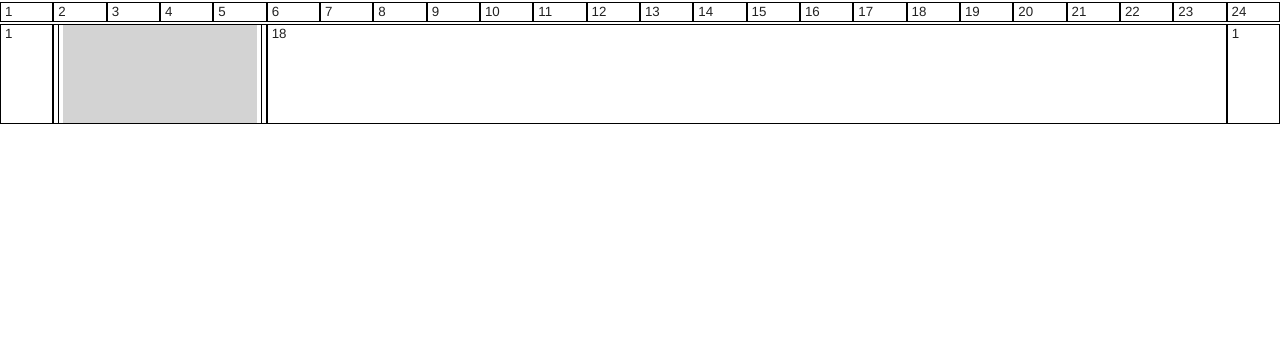
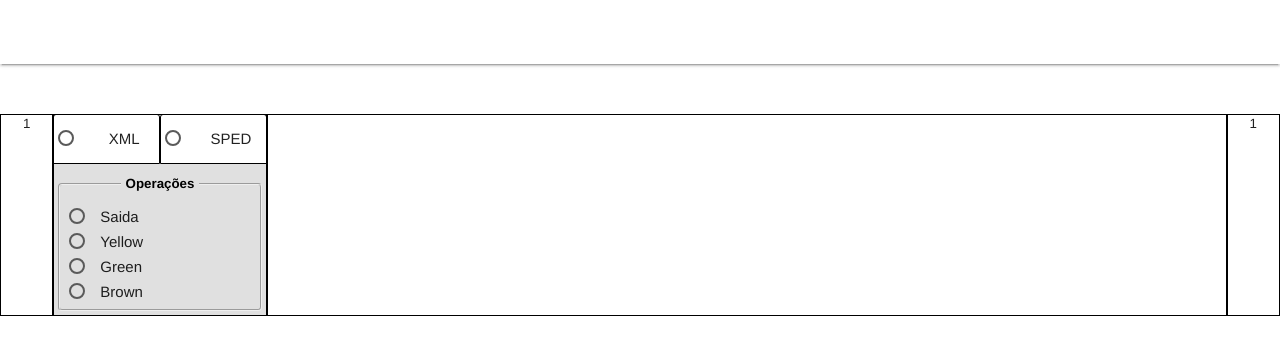
Before and after one commit to CassioLuis/web, a plain HTML site: page index.html in a window 1280 px wide. Drawn offline with nearby package versions, Linux system fonts and the light colour scheme.

Commit message:
alterações 26/05

```diff
--- a/index.html
+++ b/index.html
@@ -10,42 +10,60 @@
 
 <body>
     <div class="grid">
-        <div class="col col1">1</div>
-        <div class="col col1">2</div>
-        <div class="col col1">3</div>
-        <div class="col col1">4</div>
-        <div class="col col1">5</div>
-        <div class="col col1">6</div>
-        <div class="col col1">7</div>
-        <div class="col col1">8</div>
-        <div class="col col1">9</div>
-        <div class="col col1">10</div>
-        <div class="col col1">11</div>
-        <div class="col col1">12</div>
-        <div class="col col1">13</div>
-        <div class="col col1">14</div>
-        <div class="col col1">15</div>
-        <div class="col col1">16</div>
-        <div class="col col1">17</div>
-        <div class="col col1">18</div>
-        <div class="col col1">19</div>
-        <div class="col col1">20</div>
-        <div class="col col1">21</div>
-        <div class="col col1">22</div>
-        <div class="col col1">23</div>
-        <div class="col col1">24</div>
+        <nav></nav>
     </div>
-    <div class="grid">
-        <div class="col col1">1</div>
-        <div class="col col4">
-            <div class="col col24">
-                <div class="conteudo"></div>
+    <div class="grid margin-grid">
+        <div class="col1 col">1</div>
+        <div class="col4 col">
+            <ul class="tab-sistem grid">
+                <li class="col12">
+                    <input class="with-gap display-none" type="radio" nome="teste" id="xml">
+                    <label for="xml">XML</label>
+                </li>
+                <li class="col12">
+                    <input class="with-gap display-none" type="radio" nome="teste" id="sped">
+                    <label for="sped">SPED</label>
+                </li>
+            </ul>
+            <div class="grid">
+                <div id="tab1" class="col24 tab-content">
+                    <fieldset>
+                        <legend>Operações</legend>
+                        <div class="col1">
+                            <input class="with-gap" name="group1" type="radio" id="test1" />
+                            <label for="test1">Saida</label>
+                            <input class="with-gap" name="group1" type="radio" id="test2" />
+                            <label for="test2">Yellow</label>
+                            <input class="with-gap" name="group1" type="radio" id="test3" />
+                            <label for="test3">Green</label>
+                            <input class="with-gap" name="group1" type="radio" id="test4" />
+                            <label for="test4">Brown</label>
+                        </div>
+                    </fieldset>
+                </div>
+                <div id="tab2" class="col24 tab-content">
+                    <fieldset>
+                        <div class="col1">
+                            <input class="with-gap" name="group2" type="radio" id="test5" />
+                            <label for="test5">aaaaaaaaaaaaaaaaaaaaaaa</label>
+                            <input class="with-gap" name="group2" type="radio" id="test6" />
+                            <label for="test6">Yellow</label>
+                            <input class="with-gap" name="group2" type="radio" id="test7" />
+                            <label for="test7">Green</label>
+                            <input class="with-gap" name="group2" type="radio" id="test8" />
+                            <label for="test8">Brown</label>
+                        </div>
+                    </fieldset>
+                </div>
             </div>
         </div>
-        <div class="col col18">18</div>
-        <div class="col col1">1</div>
+        <div class="col18 col">
+
+        </div>
+        <div class="col1 col">1</div>
     </div>
     <script src="https://code.jquery.com/jquery-3.2.1.js" integrity="sha256-DZAnKJ/6XZ9si04Hgrsxu/8s717jcIzLy3oi35EouyE=" crossorigin="anonymous"></script>
     <script src="materialize/js/materialize.js"></script>
 </body>
+
 </html>
--- a/style.css
+++ b/style.css
@@ -5,8 +5,16 @@
     font-size: 10pt;
 }
 
+
+
+*, *:before, *:after {
+  box-sizing: border-box;
+}
+
+
+
 .grid {
-    margin: 2px auto;
+    --margin: 2px auto;
     display: flex;
     flex-direction: row;
     flex-wrap: wrap;
@@ -18,7 +26,6 @@
     /*    align-content: */
     /*    flex-flow: */
 }
-
 
 .col1 {
     width: calc(4.166666% * 1);
@@ -132,7 +139,8 @@
     --border: 1px solid black;
     outline: 1px solid black;
     outline-offset: -1px;
-    padding: 0 5px;
+    text-align: center;
+    --padding: 0 5px;
 }
 
 .conteudo {
@@ -142,6 +150,68 @@
 }
 
 
+.tab-content{
+    transform: 1s;
+    background-color: #e0e0e0;
+    padding: 5px;
+    border-radius: 0 0 4px 4px;
+}
+.tab-content label{
+    float: left;
+    display: block;
+    flex: initial;
+}
+
+
+legend{
+    color: black;
+    padding: 5px;
+    font-weight: bold;
+    user-select: none;
+}
+fieldset{
+    padding: 5px;
+    border-radius: 4px;
+}
+.tab-sistem li{
+    cursor: pointer;
+    height: 50px;
+    line-height: 50px;
+    display: inline-block;
+    text-align: center;
+    --outline: 1px solid black;
+    --outline-offset: -1px;
+    position: relative;
+    border: 1px solid black;
+    border-radius: 3px 3px 0 0 ;
+}
+.margin-grid{
+    margin-top: 50px;
+}
+.display-none{
+    display: none !important;
+}
+/*
+.with-gap:checked ~label{
+    background-color: #e0e0e0;
+}
+*/
+
+/*
+#sped:checked ~ #tab2{
+    display: block;
+}
+*/
+
+.tab-sistem li label{
+    position: absolute;
+    text-align: center;
+    height: 100%;
+    width: 100%;
+}
+#tab2{
+    display: none;
+}
 /*
 .col1:nth-child(8){
     flex-grow: 2;
```
Also changed, not shown: materialize/css/materialize.css.
